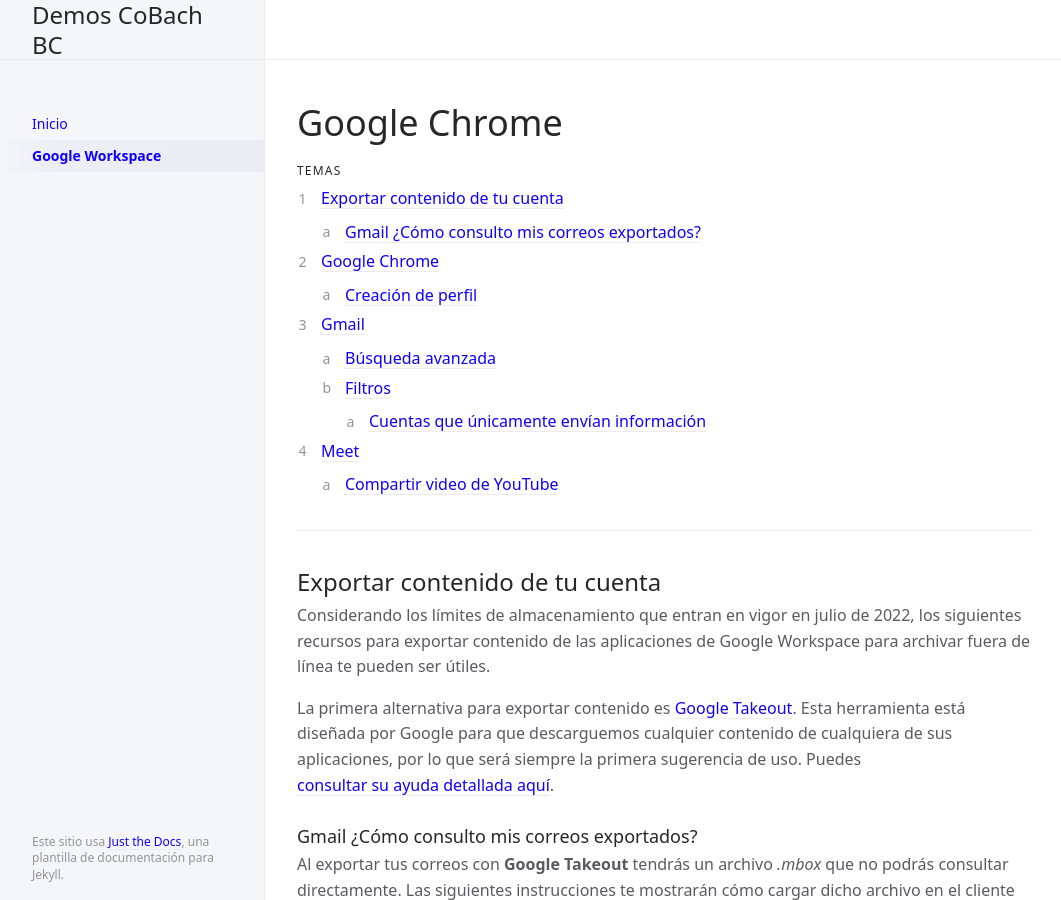
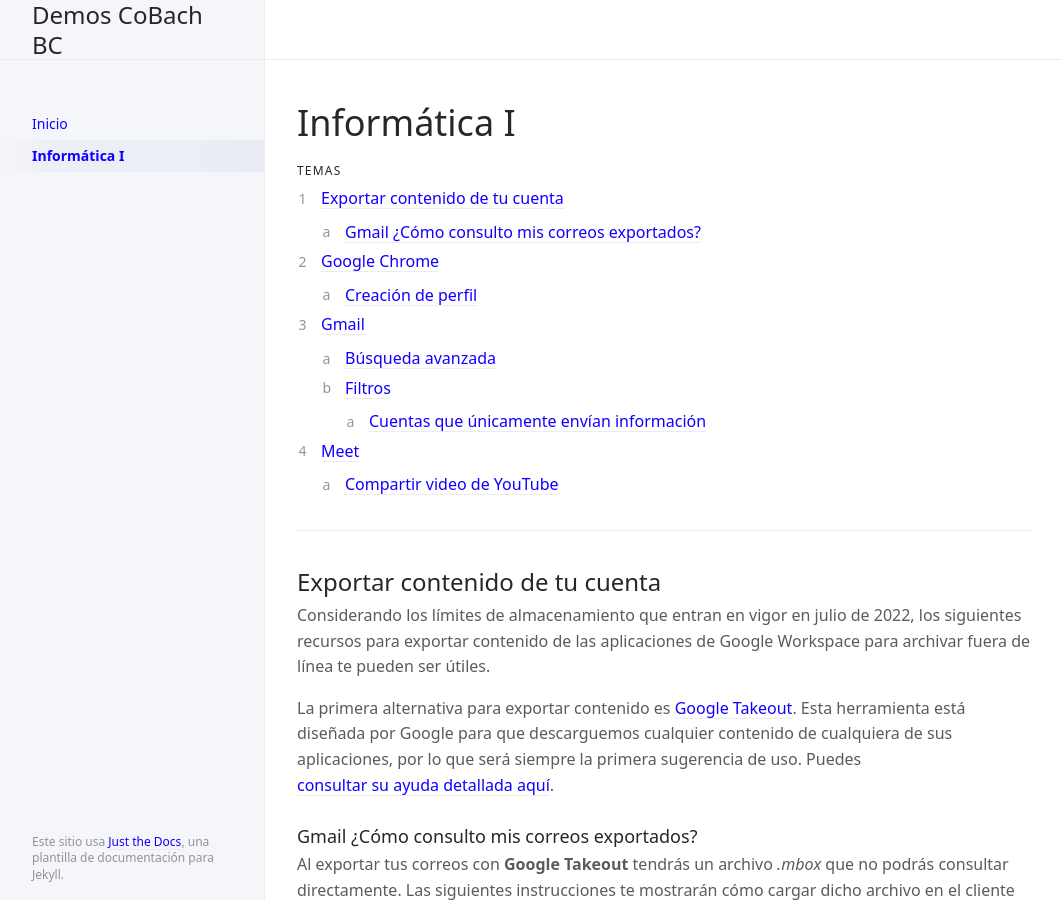
Before and after one commit to CoBachBC/demo, a Jekyll site: the page built from docs/informatica-1.md, in a window 1280 px wide and 900 px high. Shown: the whole window, without its empty margins (107-1168 px from the left). Built offline with Jekyll 4.4.1, drawn with Linux system fonts in a browser that asks for light colours.

Commit message:
Update informatica-1.md

```diff
--- a/docs/informatica-1.md
+++ b/docs/informatica-1.md
@@ -1,10 +1,10 @@
 ---
 layout: default
-title: Google Workspace
+title: Informática I
 nav_order: 2
 ---
 
-# Google Chrome
+# Informática I
 {: .no_toc }
 
 ## Temas
```
